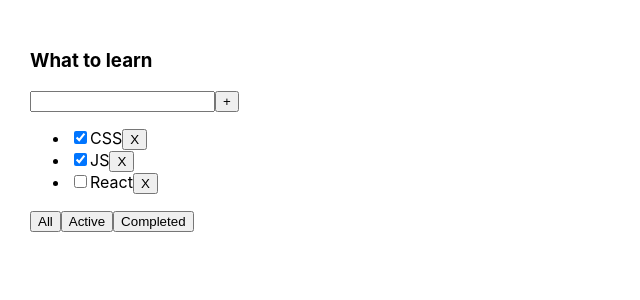
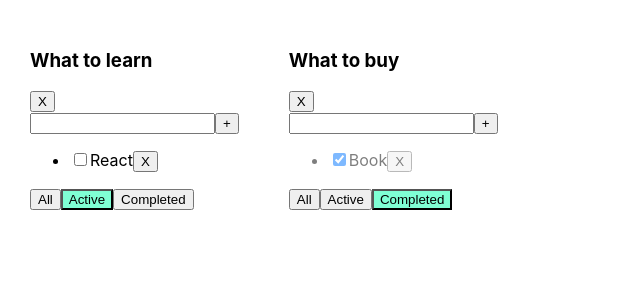
Before and after one commit to Galiyaga/task-manager-ts.project, a React (Create React App) app: page / in a window 1280 px wide. Shown: the top 300 px of the page, without its empty margins (0-640 px from the left). Built offline with nearby package versions, Linux system fonts and the light colour scheme.

Commit message:
добавляет возможность множества списков с собственными тасками, обновление фильтрации для тасков, удаление списков

```diff
--- a/src/App.css
+++ b/src/App.css
@@ -6,3 +6,19 @@
 .App > div {
   margin-right: 50px;
 }
+
+.error {
+  border: red 1px solid;
+}
+
+.error-message {
+  color: red;
+}
+
+.active-filter {
+  background-color: aquamarine;
+}
+
+.is-done {
+  opacity: 0.5;
+}
--- a/src/App.tsx
+++ b/src/App.tsx
@@ -1,58 +1,126 @@
-import React, { useState } from 'react';
-import './App.css';
-import {TaskType, Todolist} from './Todolist'
-import {v1} from 'uuid'
+import React, { useState } from "react";
+import "./App.css";
+import { TaskType, Todolist } from "./Todolist";
+import { v1 } from "uuid";
 
-export type FilterValuesType = 'all' | 'completed' | 'active'
+export type FilterValuesType = "all" | "completed" | "active";
+type Todolist = {
+  id: string;
+  title: string;
+  filter: FilterValuesType;
+};
 
 function App() {
 
-  const [tasks, setTasks] = useState<TaskType[]>([
+  let todolistId1 = v1();
+  let todolistId2 = v1();
+
+  const [tasksObj, setTasksObj] = useState({
+    [todolistId1]: [
       {
         id: v1(),
         title: "CSS",
-      isDone: true
+        isDone: true,
       },
       {
         id: v1(),
         title: "JS",
-      isDone: true
+        isDone: true,
       },
       {
         id: v1(),
         title: "React",
-      isDone: false
+        isDone: false,
       },
-  ])
+    ],
+    [todolistId2]: [
+      {
+        id: v1(),
+        title: "Book",
+        isDone: true,
+      },
+      {
+        id: v1(),
+        title: "Cheese",
+        isDone: false,
+      },
+    ],
+  });
 
-  const [filter, setFilter] = useState<FilterValuesType>('all')
+  const [todolists, setTtodolists] = useState<Todolist[]>([
+    {
+      id: todolistId1,
+      title: "What to learn",
+      filter: "active",
+    },
+    {
+      id: todolistId2,
+      title: "What to buy",
+      filter: "completed",
+    },
+  ]);
 
-  let tasksForTodoList = tasks
-  if (filter === 'completed') {
-    tasksForTodoList = tasks.filter(t => t.isDone)
-  }
-  if (filter === 'active') {
-    tasksForTodoList = tasks.filter(t => !t.isDone)
+  function removeTodolist (todolistId: string) {
+    let filteredTodolist = todolists.filter(t => t.id !== todolistId)
+    setTtodolists(filteredTodolist)
+    delete tasksObj[todolistId]
+    setTasksObj({...tasksObj})
   }
 
-  function removeTask(id: string) {
-    let resultTasks = tasks.filter(t => t.id !== id)
-    setTasks(resultTasks)
+  function removeTask(id: string, todolistId: string) {
+    let tasks = tasksObj[todolistId]
+    let resultTasks = tasks.filter((t) => t.id !== id);
+    tasksObj[todolistId] = resultTasks
+    setTasksObj({...tasksObj});
   }
 
-  function changeFilter(value: FilterValuesType) {
-   setFilter(value)
+  function changeFilter(value: FilterValuesType, todolistId: string) {
+    let todolist = todolists.find((tl) => tl.id === todolistId);
+    if (todolist) todolist.filter = value;
+    setTtodolists([...todolists]);
   }
 
-  function addTask(title: string) {
-    let newTask: TaskType = {id: v1(), title: title, isDone: false}
-    let newTasks: TaskType[] = [newTask, ...tasks]
-    setTasks(newTasks)
+  function addTask(title: string, todolistId: string) {
+    let newTask: TaskType = { id: v1(), title: title, isDone: false };
+    let tasks = tasksObj[todolistId]
+
+    let newTasks: TaskType[] = [newTask, ...tasks];
+    tasksObj[todolistId] = newTasks
+    setTasksObj({...tasksObj});
+  }
+
+  function changeStatus(taskId: string, isDone: boolean, todolistId: string) {
+    let task = tasksObj[todolistId].find((t) => t.id === taskId);
+    if (task) task.isDone = isDone;
+    setTasksObj({...tasksObj});
   }
 
   return (
     <div className="App">
-      <Todolist title="What to learn" tasks={tasksForTodoList} removeTask={removeTask} changeFilter={changeFilter} addTask={addTask}/>
+      {todolists.map((tl) => {
+        let tasksForTodoList = tasksObj[tl.id];
+
+        if (tl.filter === "completed") {
+          tasksForTodoList = tasksForTodoList.filter((t) => t.isDone);
+        }
+        if (tl.filter === "active") {
+          tasksForTodoList = tasksForTodoList.filter((t) => !t.isDone);
+        }
+        return (
+          <Todolist
+            key={tl.id}
+            id={tl.id}
+            title={tl.title}
+            tasks={tasksForTodoList}
+            removeTask={removeTask}
+            changeFilter={changeFilter}
+            addTask={addTask}
+            changeStatus={changeStatus}
+            filter={tl.filter}
+            removeTodolist={removeTodolist}
+          />
+        );
+      })}
     </div>
   );
 }
--- a/src/Todolist.tsx
+++ b/src/Todolist.tsx
@@ -8,49 +8,70 @@
 };
 
 type PropsType = {
+  id: string,
   title: string;
   tasks: Array<TaskType>;
-  removeTask: (id: string) => void;
-  changeFilter: (value: FilterValuesType) => void;
-  addTask: (title: string) => void;
+  removeTask: (id: string, todolistId: string) => void;
+  changeFilter: (value: FilterValuesType, todolistId: string) => void;
+  addTask: (title: string, todolistId: string) => void;
+  changeStatus: (taskId: string, isDone: boolean, todolistId: string) => void;
+  filter: FilterValuesType,
+  removeTodolist: (todolistId: string) => void
 };
 
 export function Todolist(props: PropsType) {
   const [newTaskTitle, setNewTaskTitle] = useState("");
+  const [error, setError] = useState<string | null>(null);
+
+  const handleAddTasks = () => {
+    if (newTaskTitle.trim().length) {
+      props.addTask(newTaskTitle.trim(), props.id);
+      setNewTaskTitle("");
+    } else setError("Заполните поле");
+  };
+
+  const handleRemove = () => {
+    props.removeTodolist(props.id)
+  }
 
   return (
     <div>
       <h3>{props.title}</h3>
+      <button onClick={handleRemove}>X</button>
       <div>
         <input
+          className={error ? "error" : ''}
           type="text"
+          required
           value={newTaskTitle}
           onChange={(e) => setNewTaskTitle(e.target.value)}
-          onKeyUp={(e) => {
-
+          onKeyPress={(e) => {
+            setError(null);
+            e.charCode === 13 && handleAddTasks();
           }}
         />
-        <button
-          onClick={() => {
-            props.addTask(newTaskTitle);
-            setNewTaskTitle("");
-          }}
-        >
-          +
-        </button>
+        <button onClick={() => handleAddTasks()}>+</button>
+        {error && <div className="error-message">{error}</div>}
         <ul>
           {props.tasks.map((task) => (
-            <li key={task.id}>
-              <input type="checkbox" checked={task.isDone} />
+            <li key={task.id} className={task.isDone ? 'is-done' : ''}>
+              <input
+                type="checkbox"
+                checked={task.isDone}
+                onChange={(e) => {
+                  props.changeStatus(task.id, e.currentTarget.checked, props.id);
+                  console.log(e.currentTarget.checked);
+                }}
+              />
               <span>{task.title}</span>
-              <button onClick={() => props.removeTask(task.id)}>X</button>
+              <button onClick={() => props.removeTask(task.id, props.id)}>X</button>
             </li>
           ))}
         </ul>
         <div className="">
-          <button onClick={() => props.changeFilter("all")}>All</button>
-          <button onClick={() => props.changeFilter("active")}>Active</button>
-          <button onClick={() => props.changeFilter("completed")}>
+          <button className={props.filter === 'all' ? 'active-filter' : ''} onClick={() => props.changeFilter("all", props.id)}>All</button>
+          <button className={props.filter === 'active' ? 'active-filter' : ''} onClick={() => props.changeFilter("active", props.id)}>Active</button>
+          <button className={props.filter === 'completed' ? 'active-filter' : ''} onClick={() => props.changeFilter("completed", props.id)}>
             Completed
           </button>
         </div>
```
Lines whose indentation alone changed are shown as unchanged.
